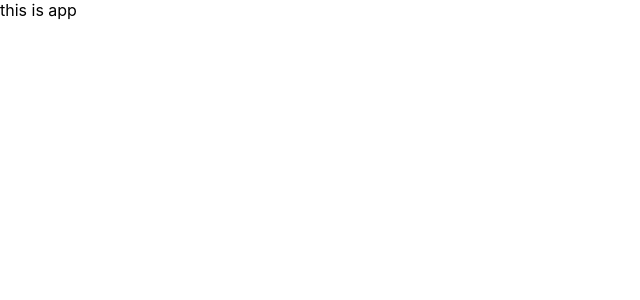
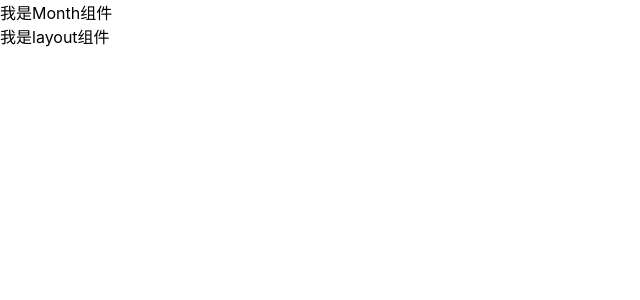
Before and after one commit to junsaChou/react-bill, a React (Create React App) app: page /month in a window 1280 px wide. Shown: the top 300 px of the page, without its empty margins (0-640 px from the left). Built offline with nearby package versions, Linux system fonts and the light colour scheme.

Commit message:
整体路由设计配置

```diff
--- a/jsconfig.json
+++ b/jsconfig.json
@@ -1,4 +1,3 @@
-// vscode 别名 联想配置 例如 @/ 底下的
 {
     "compilerOptions": {
         "baseUrl": "./",
--- a/src/index.js
+++ b/src/index.js
@@ -1,14 +1,17 @@
 import React from 'react';
 import ReactDOM from 'react-dom/client';
 import './index.css';
-import App from './App';
-import sum from '@/test'
-sum(1,3)
+// import App from './App';
+import { RouterProvider }  from 'react-router-dom'
+import router from '@/router';
+// import sum from '@/test'
+// sum(1,3)
 
 
 const root = ReactDOM.createRoot(document.getElementById('root'));
 root.render(
-  <App />
+  <RouterProvider router={router}/>
+
   // <React.StrictMode>
 
   // </React.StrictMode>
--- /dev/null
+++ b/src/pages/Layout/index.js
@@ -0,0 +1,12 @@
+import { Outlet} from 'react-router-dom'
+const Layout = () =>{
+    return(
+        <div>
+            <Outlet/>
+            <div> 我是layout组件</div>
+        </div>
+    )
+
+}
+
+export default Layout
--- /dev/null
+++ b/src/pages/Month/index.js
@@ -0,0 +1,5 @@
+const Month = () =>{
+    return <div> 我是Month组件</div>
+}
+
+export default Month
--- /dev/null
+++ b/src/pages/New/index.js
@@ -0,0 +1,5 @@
+const New = () =>{
+    return <div> 我是Newr组件</div>
+}
+
+export default New
--- /dev/null
+++ b/src/pages/Year/index.js
@@ -0,0 +1,5 @@
+const Year = () =>{
+    return <div> 我是Year组件</div>
+}
+
+export default Year
--- /dev/null
+++ b/src/router/index.js
@@ -0,0 +1,28 @@
+import Layout from '@/pages/Layout'
+import Month from '@/pages/Month'
+import Year from '@/pages/Year'
+import New from '@/pages/New'
+import { createBrowserRouter } from 'react-router-dom'
+
+const router = createBrowserRouter([
+    {
+        path: '/',
+        element: <Layout/>,
+        children: [
+            {
+                path: 'month',
+                element: <Month/>
+            },
+            {
+                path: '/year',
+                element: <Year/>
+            }
+        ]
+    },
+    {
+        path: '/new',
+        element: <New/>
+    },
+])
+
+export default router
```
